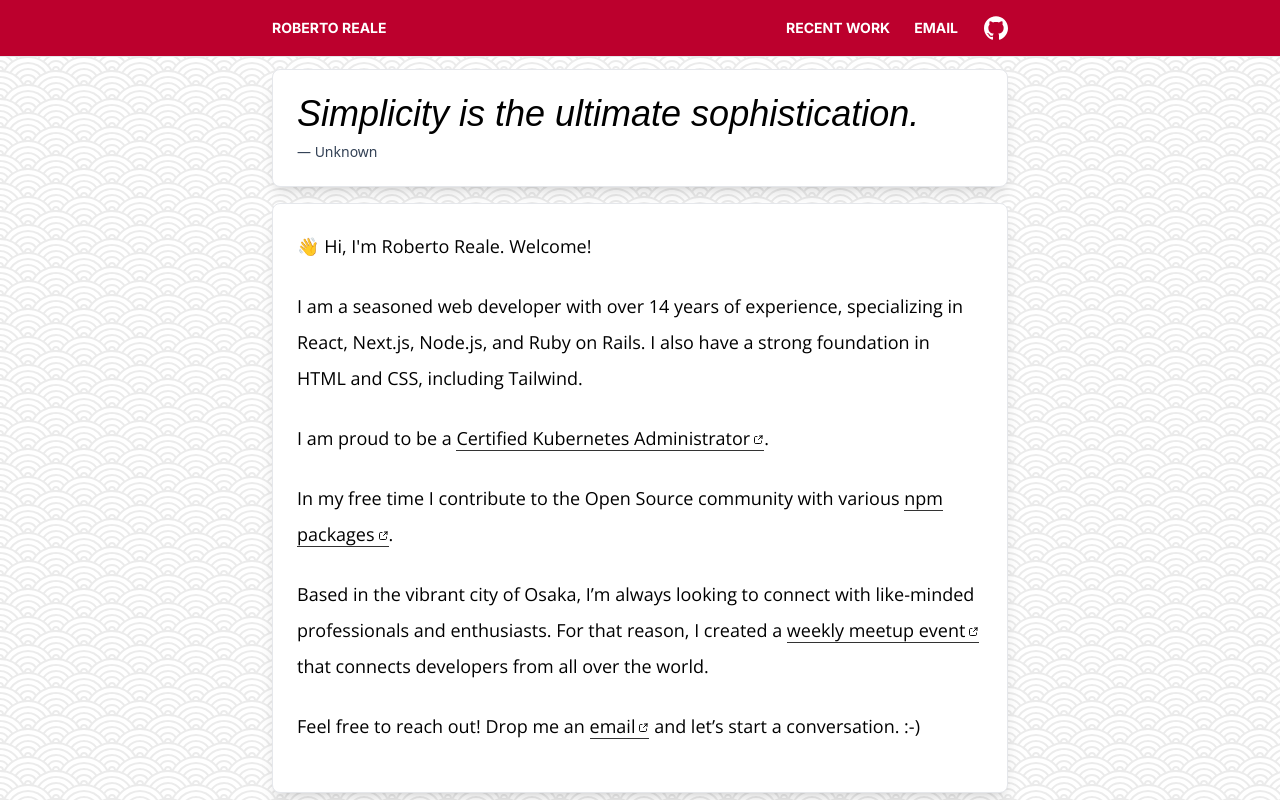
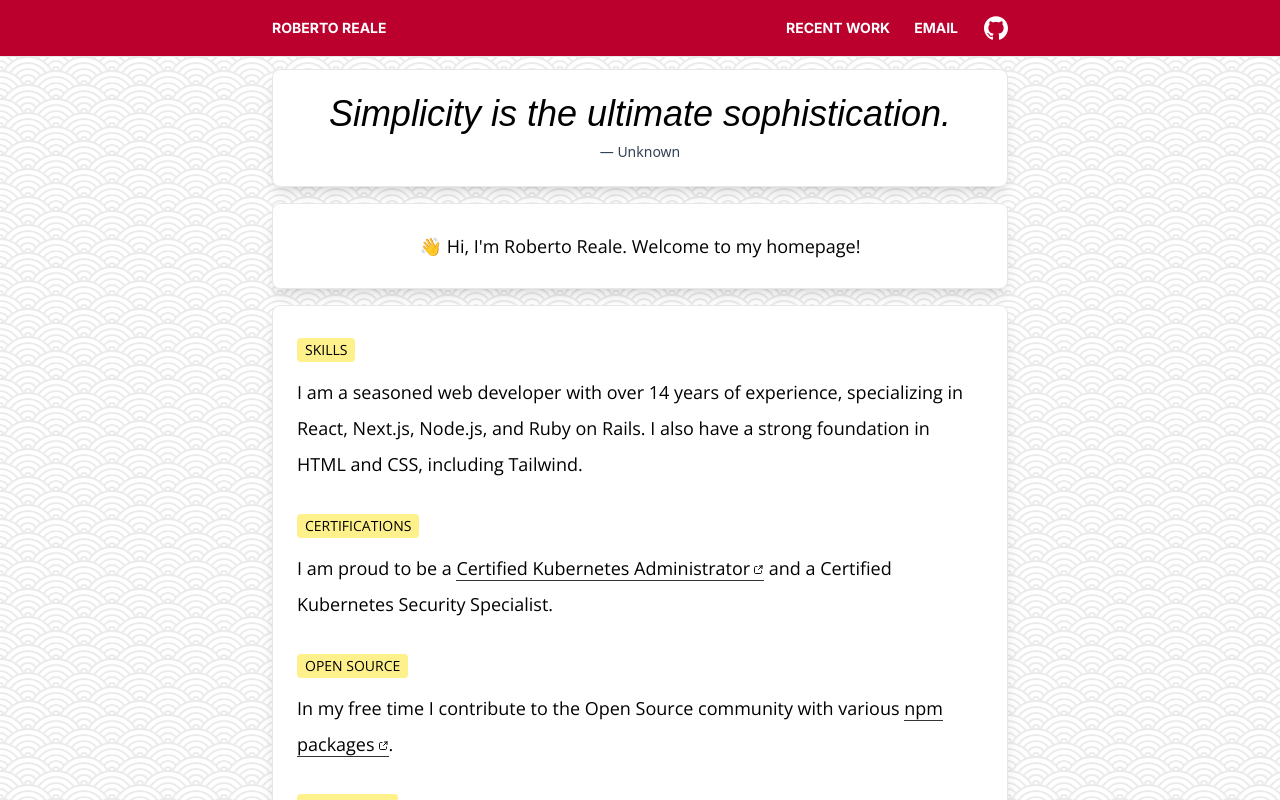
Before and after one commit to sickdyd/sickdyd.github.io, a Next.js app: page / in a window 1280 px wide. Shown: the top 800 px of the page. Built offline with nearby package versions, Linux system fonts and the light colour scheme; a web font is replaced by a local one.

Commit message:
Add sections to home

```diff
--- a/src/app/components/Paragraph.tsx
+++ /dev/null
@@ -1,5 +0,0 @@
-export function Paragraph({
-  children,
-}: Readonly<{ children: React.ReactNode }>) {
-  return <p className="pb-6">{children}</p>;
-}
--- a/src/app/components/Quote.tsx
+++ b/src/app/components/Quote.tsx
@@ -15,7 +15,7 @@ export default function Quote({
   return (
     <TextWrapper>
       <blockquote
-        className={`flex flex-col text-4xl ${edu.className}`}
+        className={`text-center flex flex-col text-4xl ${edu.className}`}
         cite="https://quoteinvestigator.com/2015/04/02/simple/"
       >
         <i>{quote}</i>
--- /dev/null
+++ b/src/app/components/Subtitle.tsx
@@ -0,0 +1,9 @@
+export default function Subtitle({
+  children,
+}: Readonly<{ children: React.ReactNode }>) {
+  return (
+    <div className="mb-3 inline-block rounded bg-yellow-200 pb-0.5 pl-2 pr-2 pt-0.5 text-sm">
+      {children}
+    </div>
+  );
+}
--- a/src/app/page.tsx
+++ b/src/app/page.tsx
@@ -1,6 +1,6 @@
 import Link from "./components/Link";
-import { Paragraph } from "./components/Paragraph";
 import Quote from "./components/Quote";
+import Subtitle from "./components/Subtitle";
 import TextWrapper from "./components/TextWrapper";
 
 export default function Home() {
@@ -12,13 +12,19 @@ export default function Home() {
         author="Unknown"
       />
       <TextWrapper>
-        <Paragraph>👋 Hi, I'm Roberto Reale. Welcome!</Paragraph>
-        <Paragraph>
+        <p className="text-center">
+          👋 Hi, I'm Roberto Reale. Welcome to my homepage!
+        </p>
+      </TextWrapper>
+      <TextWrapper>
+        <Subtitle>SKILLS</Subtitle>
+        <p className="mb-6">
           I am a seasoned web developer with over 14 years of experience,
           specializing in React, Next.js, Node.js, and Ruby on Rails. I also
           have a strong foundation in HTML and CSS, including Tailwind.
-        </Paragraph>
-        <Paragraph>
+        </p>
+        <Subtitle>CERTIFICATIONS</Subtitle>
+        <p className="mb-6">
           I am proud to be a{" "}
           <Link
             target="_blank"
@@ -26,10 +32,11 @@ export default function Home() {
             aria-label="Certified Kubernetes Administrator badge on Credly"
           >
             Certified Kubernetes Administrator
-          </Link>
-          .
-        </Paragraph>
-        <Paragraph>
+          </Link>{" "}
+          and a Certified Kubernetes Security Specialist.
+        </p>
+        <Subtitle>OPEN SOURCE</Subtitle>
+        <p className="mb-6">
           In my free time I contribute to the Open Source community with various{" "}
           <Link
             target="_blank"
@@ -39,8 +46,9 @@ export default function Home() {
             npm packages
           </Link>
           .
-        </Paragraph>
-        <Paragraph>
+        </p>
+        <Subtitle>COMMUNITY</Subtitle>
+        <p className="mb-6">
           Based in the vibrant city of Osaka, I’m always looking to connect with
           like-minded professionals and enthusiasts. For that reason, I created
           a{" "}
@@ -52,8 +60,12 @@ export default function Home() {
             weekly meetup event
           </Link>{" "}
           that connects developers from all over the world.
-        </Paragraph>
-        <Paragraph>
+        </p>
+        <p className="mb-6">
+          I am always happy to chat on IRC: irc.libera.chat, mainly on
+          #javascript, #node.js, #rubyonrails, #react and #kubernetes.
+        </p>
+        <p>
           Feel free to reach out! Drop me an{" "}
           <Link
             href="mailto:roberto.reale.ja@gmail.com"
@@ -62,7 +74,7 @@ export default function Home() {
             email
           </Link>{" "}
           and let’s start a conversation. :-)
-        </Paragraph>
+        </p>
       </TextWrapper>
     </>
   );
```
